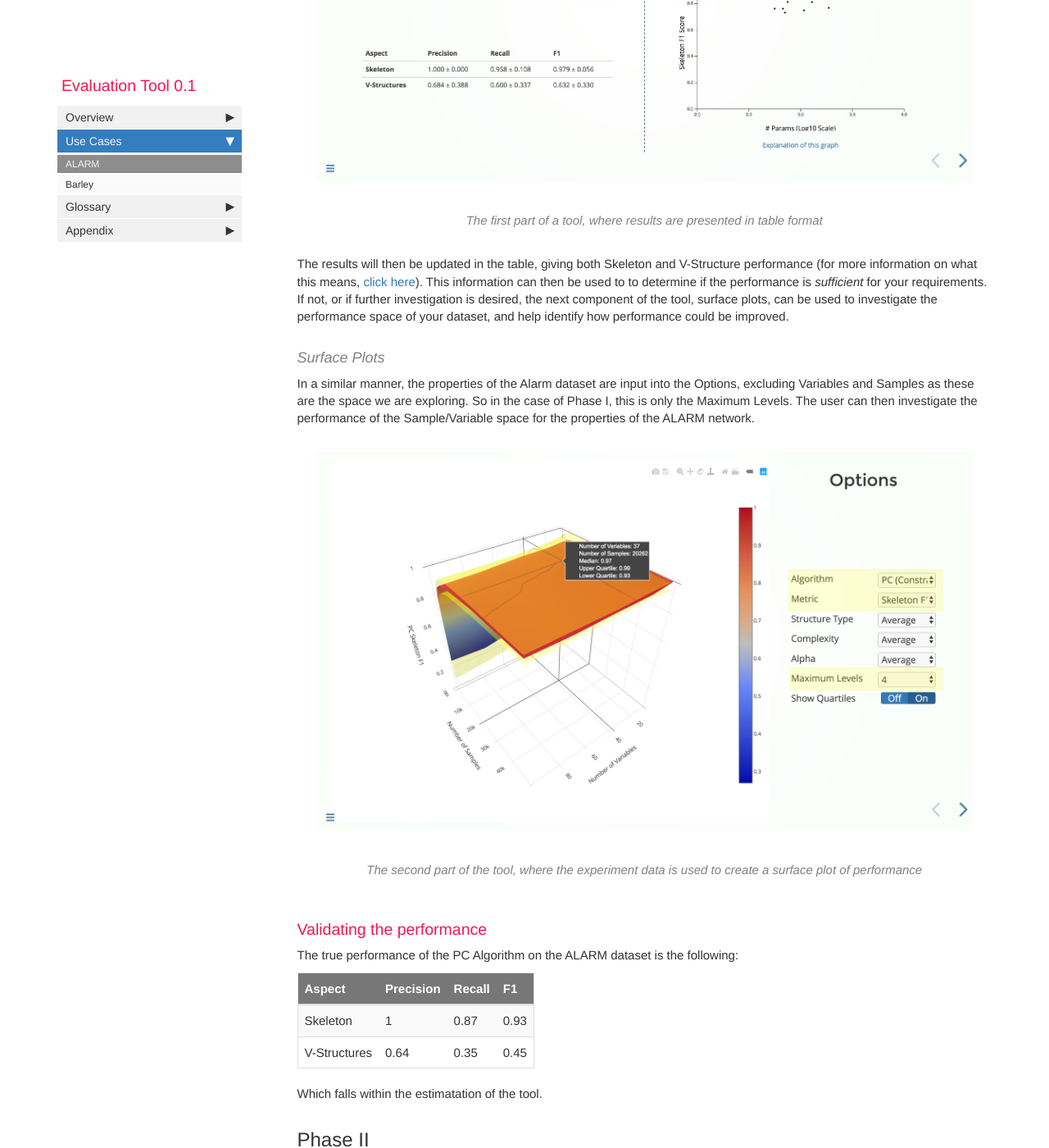
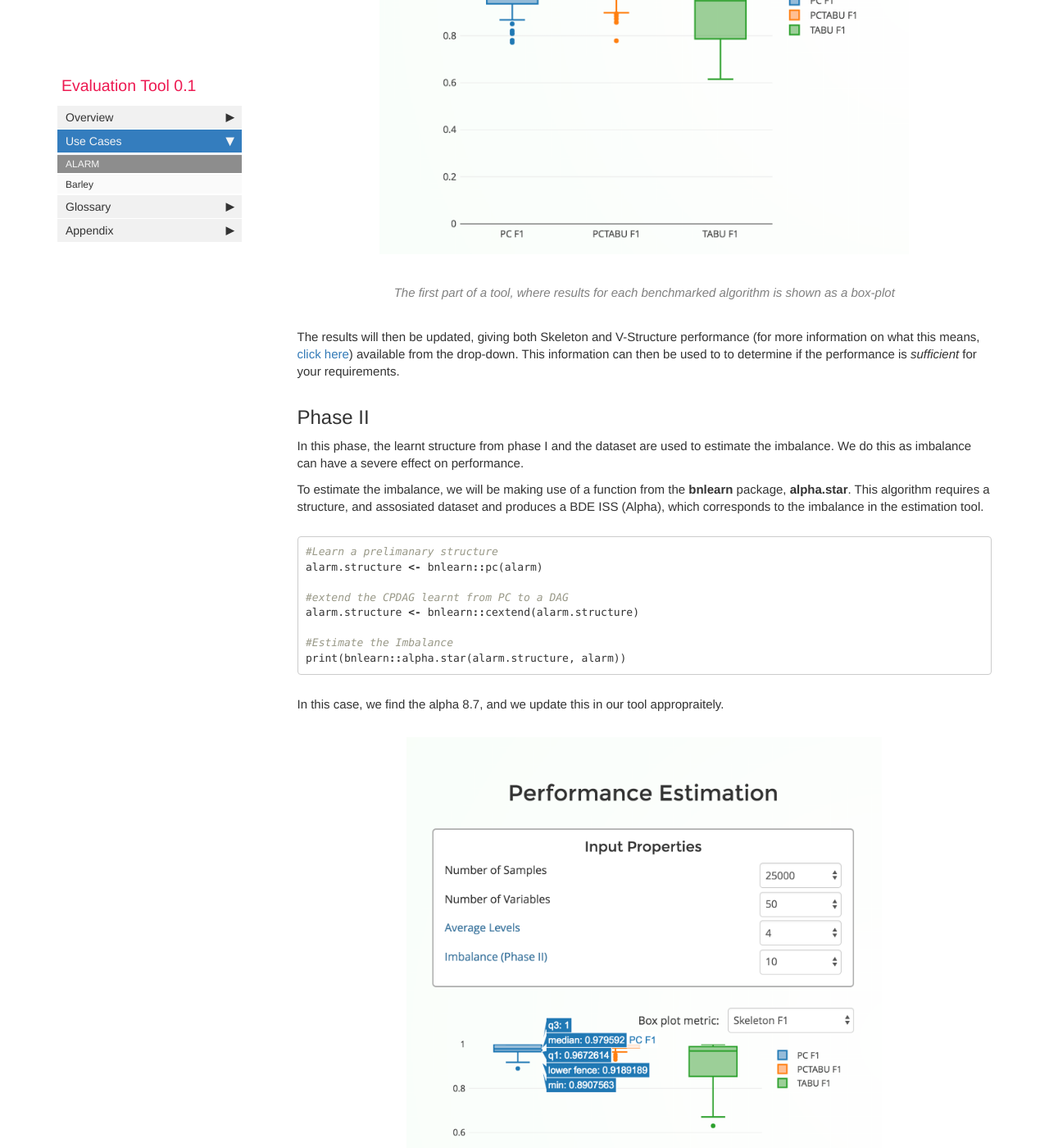
Before and after one commit to Surgo-Sussex/Evaluation_Tool_Documentation, a Jekyll site: the page built from pages/mydoc/alarm.md, in a window 1280 px wide and 1400 px high, scrolled down 3142 px. Shown: the whole window at 82% size. Built offline with Jekyll 4.4.1, drawn with Linux system fonts in a browser that asks for light colours; nearby versions of some CDN libraries; comment, search, counter and statistics services are not loaded; some of the changed text lies outside the part shown.

Commit message:
Made ammendments to Alarm

`````diff
--- a/pages/mydoc/alarm.md
+++ b/pages/mydoc/alarm.md
@@ -65,13 +65,11 @@ Once these properties have been determined, phase I of the tool can be used to g
 
 | Samples | 20,000 |
 | Variables | 37|
-| Maximum Levels | 4 |
+| Average Levels | 4 |
 
 ### Using the tool
 
 The tool has two seperate user interfaces, and whilst they provide similar information, they have different purposes.
-
-#### Table Results
 
 The following are the steps to estimate the performance of the alarm network:
 
@@ -79,18 +77,37 @@ The following are the steps to estimate the performance of the alarm network:
 2. The algorithm is then selected, in this case PC (Constraint-Based).
 3. The **Estimate** button is pressed.
 
-{% include note.html content="The tool will change the entered properties to match the closest experiments performed by the synthetic evaluation tool." %}
 
-{% include image.html file="tool_1.png" alt="Table Results" caption="The first part of a tool, where results are presented in table format" max-width="800" %}
+{% include image.html file="alarm_usage1.png" alt="Table Results" caption="The first part of a tool, where results for each benchmarked algorithm is shown as a box-plot" max-width="800" %}
 
-The results will then be updated in the table, giving both Skeleton and V-Structure performance (for more information on what this means, [click here](skeleton.html)). This information can then be used to to determine if the performance is *sufficient* for your requirements.
-If not, or if further investigation is desired, the next component of the tool, surface plots, can be used to investigate the performance space of your dataset, and help identify how performance could be improved.
+The results will then be updated, giving both Skeleton and V-Structure performance (for more information on what this means, [click here](metrics.html)) available from the drop-down. This information can then be used to to determine if the performance is *sufficient* for your requirements.
 
-#### Surface Plots
+## Phase II
 
-In a similar manner, the properties of the Alarm dataset are input into the Options, excluding Variables and Samples as these are the space we are exploring. So in the case of Phase I, this is only the Maximum Levels. The user can then investigate the performance of the Sample/Variable space for the properties of the ALARM network.
+In this phase, the learnt structure from phase I and the dataset are used to estimate the imbalance. We do this as imbalance can have a severe effect on performance.
 
-{% include image.html file="tool_2.png" alt="Surface Plots" caption="The second part of the tool, where the experiment data is used to create a surface plot of performance" max-width="800" %}
+To estimate the imbalance, we will be making use of a function from the **bnlearn** package, **alpha.star**. This algorithm requires a structure, and assosiated dataset and produces a BDE ISS (Alpha), which corresponds to the imbalance in the estimation tool.
+
+```r
+#Learn a prelimanary structure
+alarm.structure <- bnlearn::pc(alarm)
+
+#extend the CPDAG learnt from PC to a DAG
+alarm.structure <- bnlearn::cextend(alarm.structure)
+
+#Estimate the Imbalance
+print(bnlearn::alpha.star(alarm.structure, alarm))
+````
+
+In this case, we find the alpha 8.7, and we update this in our tool appropraitely.
+
+{% include image.html file="alarm_usage2.png" alt="Barley Network" caption="A revised estimate of our structure learning performance, making use of imbalance" max-width="600" %}
+
+## Surface Plots
+
+The surface plot section of the tool can be used to investigate the variable/sample space of the expected performance of the algorithms, to determine if there are any adjustments a user could make to the dataset to improve performance.
+
+{% include image.html file="barley_surface.png" alt="Barley Network" caption="An image of the surface plot tool" max-width="600" %}
 
 
 ### Validating the performance
`````
Also changed, not shown: other parts of pages/mydoc/alarm.md (+0 -2 lines), pages/mydoc/imbalance.md (+15 -0 lines), images/alarm_usage1.png (added), images/alarm_usage2.png (added).
